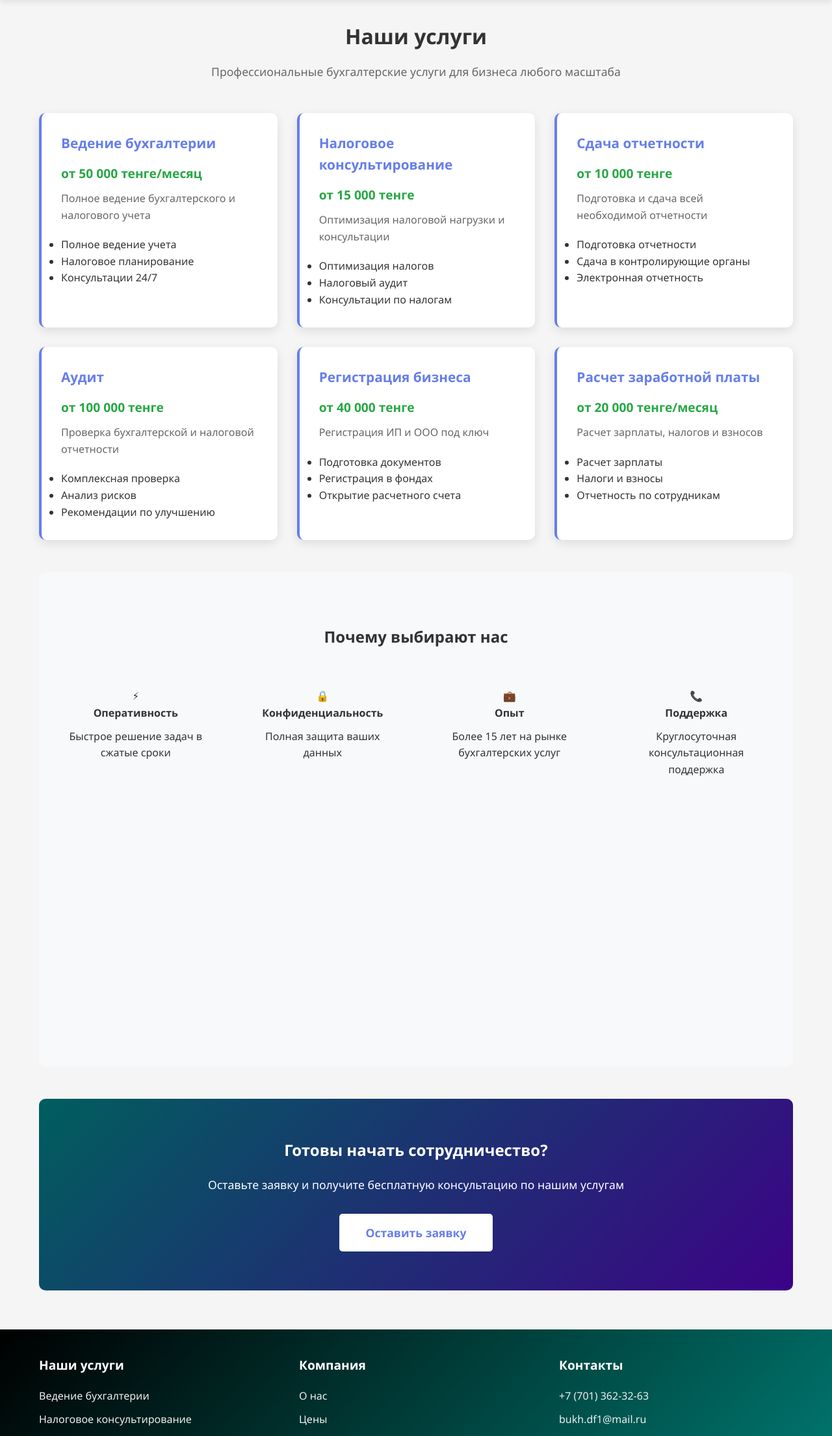
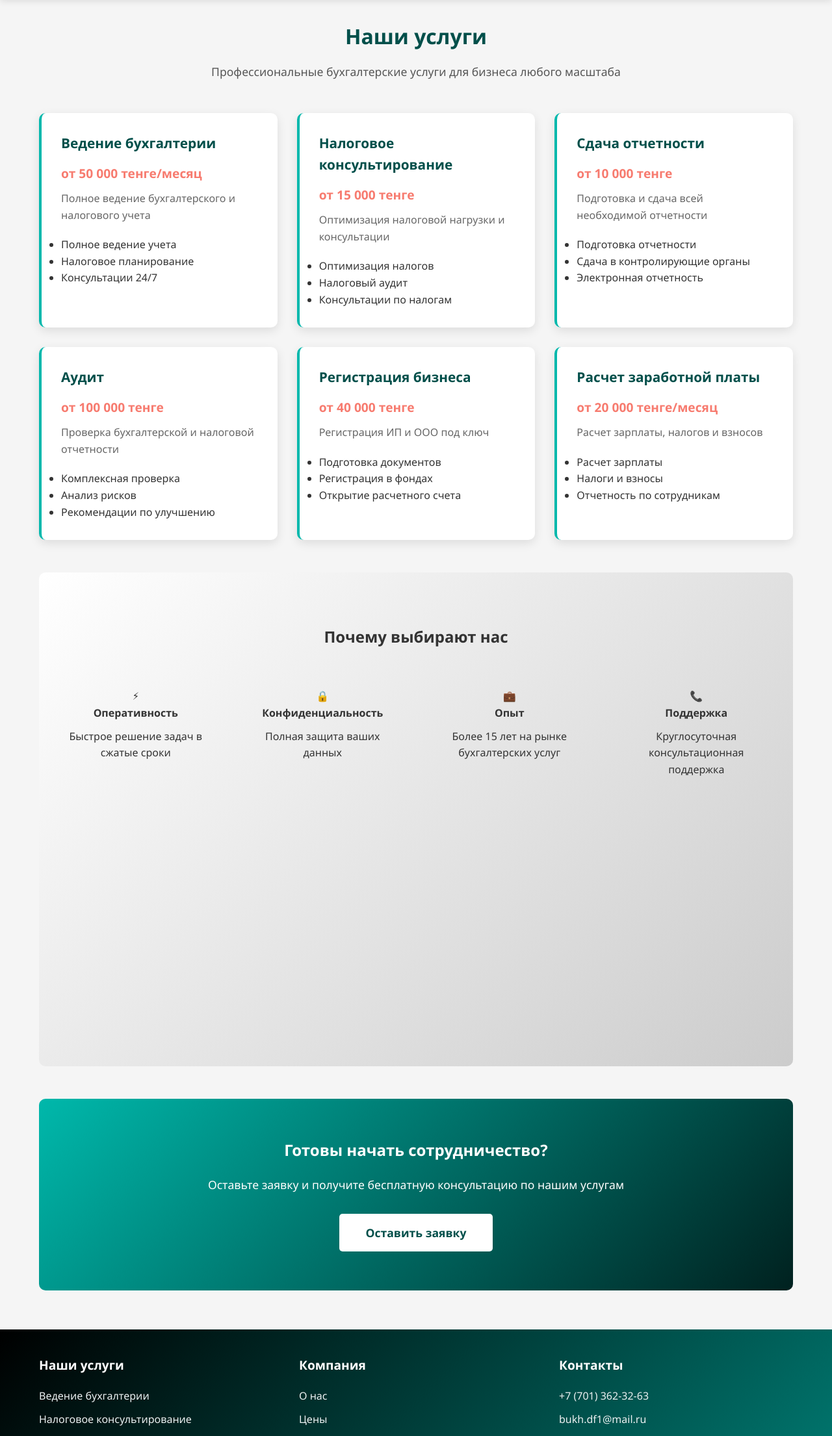
Before and after one commit to Vitalyevich96/accountant, a Flask app: page /services in a window 1280 px wide. Shown: the part 82-2292 px from the top of the page at 65% size. Run offline with Flask 3, Linux system fonts and the light colour scheme.

Commit message:
Update colors and background styles in services.html

```diff
--- a/templates/services.html
+++ b/templates/services.html
@@ -10,12 +10,12 @@
     }
 
         .services-header h1 {
-            color: #333;
+            color: #004F4A;
             margin-bottom: 15px;
         }
 
         .services-header p {
-            color: #666;
+            color: #555;
             font-size: 1.1em;
         }
 
@@ -32,7 +32,7 @@
         border-radius: 10px;
         box-shadow: 0 5px 15px rgba(0,0,0,0.1);
         transition: transform 0.3s, box-shadow 0.3s;
-        border-left: 4px solid #667eea;
+        border-left: 4px solid #00B8AC;
     }
 
         .service-card:hover {
@@ -41,7 +41,7 @@
         }
 
         .service-card h3 {
-            color: #667eea;
+            color: #004F4A;
             margin-bottom: 15px;
             font-size: 1.3em;
         }
@@ -49,7 +49,7 @@
         .service-card .price {
             font-size: 1.2em;
             font-weight: bold;
-            color: #28a745;
+            color: #F77B6F;
             margin: 10px 0;
         }
 
@@ -60,7 +60,7 @@
         }
 
     .features {
-        background: #f8f9fa;
+        background: linear-gradient(135deg, white 0%, black 500%);
         padding: 50px 0;
         border-radius: 10px;
         margin: 40px 0;
@@ -90,7 +90,7 @@
 
     .cta-section {
         text-align: center;
-        background: linear-gradient(135deg, #005E5E 0%, #3C0287 100%);
+        background: linear-gradient(135deg, #00B8AB 0%, #00211F 100%);
         color: white;
         padding: 60px 40px;
         border-radius: 10px;
@@ -110,7 +110,7 @@
         display: inline-block;
         padding: 15px 40px;
         background-color: white;
-        color: #667eea;
+        color: #004F4A;
         text-decoration: none;
         border-radius: 5px;
         font-weight: bold;
```
